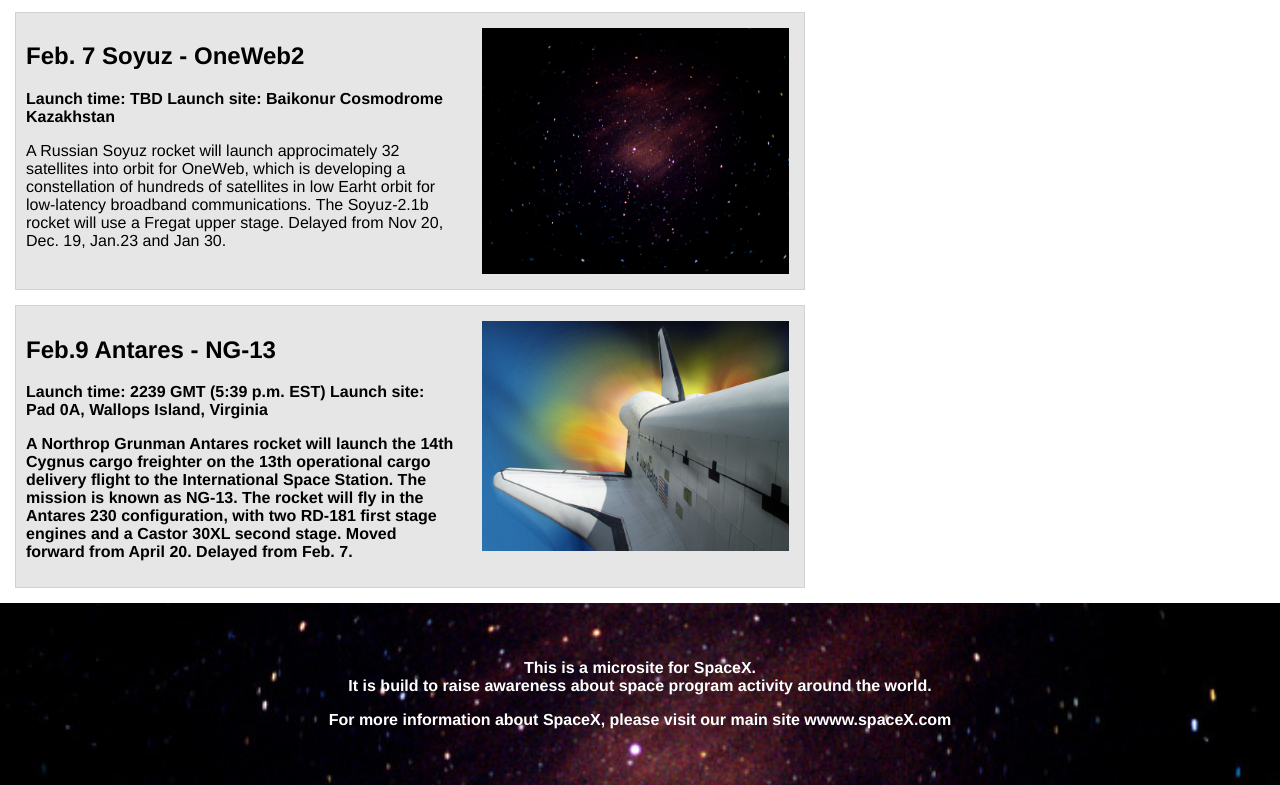
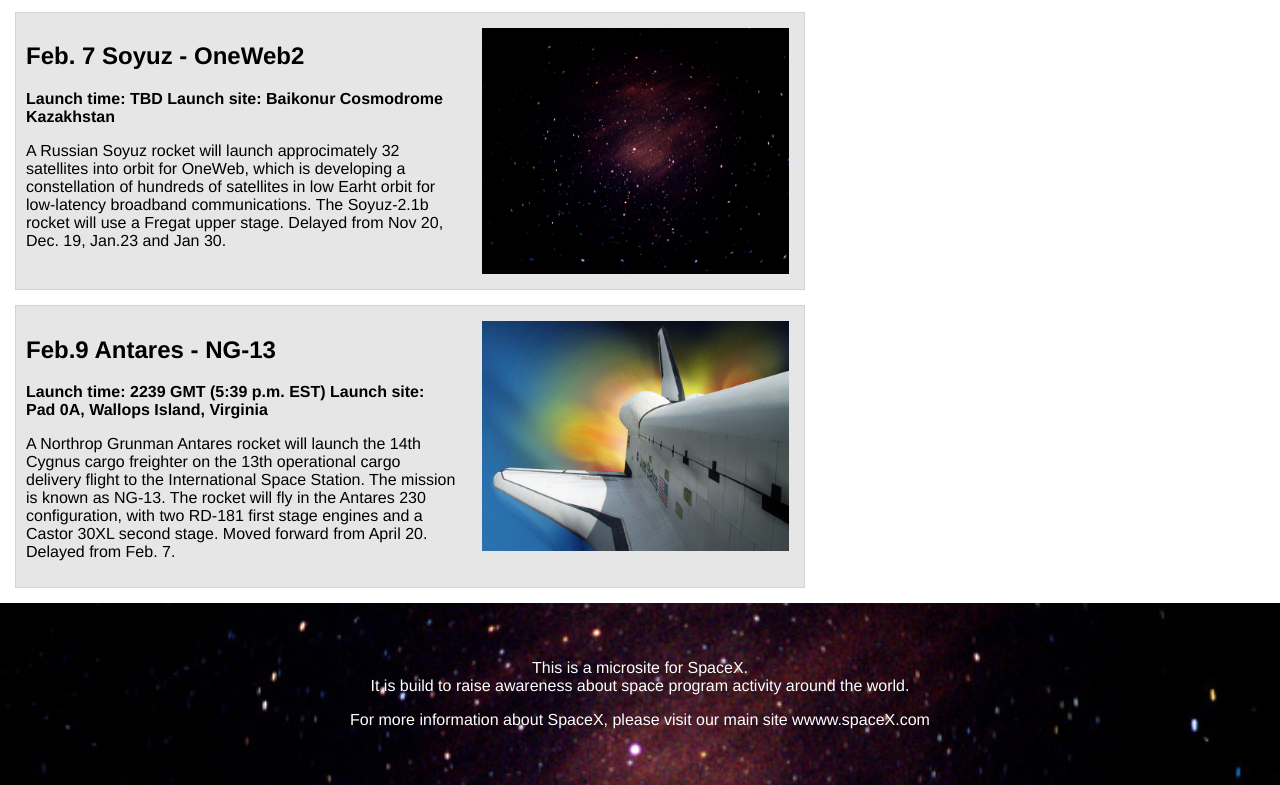
Before and after one commit to Anette88/GitHubExam, a plain HTML site: page schedule.html in a window 1280 px wide. Shown: the part 2162-2947 px from the top of the page. Drawn offline with Linux system fonts and the light colour scheme; no server answers.

Commit message:
closed the strong tag in the bottom paragraph

```diff
--- a/schedule.html
+++ b/schedule.html
@@ -112,7 +112,7 @@
 				<img src="images/rocket-engines.jpg" class="imgschedule" alt="Antares"/>
 				<h2> Feb.9 Antares - NG-13</h2>
 				<p><strong> Launch time: 2239 GMT (5:39 p.m. EST)
-					Launch site: Pad 0A, Wallops Island, Virginia</strong</p>
+					Launch site: Pad 0A, Wallops Island, Virginia</strong></p>
 				<p> A Northrop Grunman Antares rocket will launch the 14th Cygnus cargo freighter on the 13th operational cargo delivery flight to the
 					International Space Station. The mission is known as NG-13. The rocket will fly in the Antares 230 configuration, with two RD-181 first stage engines
 					and a Castor 30XL second stage. Moved forward from April 20. Delayed from Feb. 7. </p>
```
